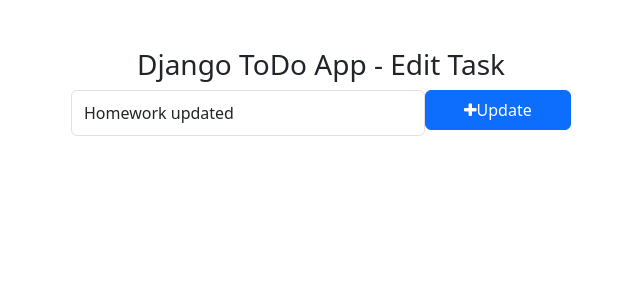
After one commit to Mirav21/DjangoProjects, a Django app: page /todoapp/edit_task/1 in a window 1280 px wide. The commit adds this page. Shown: the top 300 px of the page, without its empty margins (319-959 px from the left). Run offline with Django 5.2, Linux system fonts and the light colour scheme; data comes from the database, SQL or seed files in the repository; both versions use the stored data as it was after the commit.

Commit message:
ToDo Final

```diff
--- a/ToDo/ToDo/views.py
+++ b/ToDo/ToDo/views.py
@@ -5,7 +5,9 @@
 
 def home(request):
     tasks = Task.objects.filter(is_completed=False).order_by('updated_at')
+    completed_tasks = Task.objects.filter(is_completed=True).order_by('updated_at')
     context = {
-        'tasks' : tasks
+        'tasks' : tasks,
+        'completed_tasks' : completed_tasks
     }
     return render(request , 'home.html', context)
--- /dev/null
+++ b/ToDo/templates/edit_task.html
@@ -0,0 +1,38 @@
+{% load static %}
+
+<!DOCTYPE html>
+<html lang="en">
+<head>
+    <meta charset="UTF-8">
+    <meta http-equiv="X-UA-Compatible" content="IE=edge">
+    <meta name="viewport" content="width=device-width, initial-scale=1.0">
+    <title>EDIT TODO TASK</title>
+
+    <!-- Bootstrap -->
+    <link href="https://cdn.jsdelivr.net/npm/bootstrap@5.3.0-alpha1/dist/css/bootstrap.min.css" rel="stylesheet" integrity="sha384-GLhlTQ8iRABdZLl6O3oVMWSktQOp6b7In1Zl3/Jr59b6EGGoI1aFkw7cmDA6j6gD" crossorigin="anonymous">
+    <script src="https://cdn.jsdelivr.net/npm/bootstrap@5.3.0-alpha1/dist/js/bootstrap.bundle.min.js" integrity="sha384-w76AqPfDkMBDXo30jS1Sgez6pr3x5MlQ1ZAGC+nuZB+EYdgRZgiwxhTBTkF7CXvN" crossorigin="anonymous"></script>
+    <!-- Font Awesome Icons -->
+    <link rel="stylesheet" href="https://cdnjs.cloudflare.com/ajax/libs/font-awesome/4.7.0/css/font-awesome.min.css">
+
+    <style>
+        .form-control{
+        padding: 1.375rem .75rem !important;
+    }
+    </style>
+</head>
+<body>
+    <div class="container">
+        <h3 class="pt-5 PB-5 text-center">Django ToDo App - Edit Task</h3>
+                <!-- To Do Form -->
+            <form action="{% url 'edit_task' get_task.pk %}" method="POST" style="width: 500px; margin:auto;">
+                {% csrf_token %}
+                <div class="form-group">
+                    <span style="display: flex; height: 40px;">
+                        <input type="text" name="task" class="form-control" placeholder="Add a task" value="{{ get_task.task }}">
+                        <button type="submit" class="btn btn-primary" style="width: 200px;"><i class="fa fa-plus"></i>Update</button>
+                    </span>
+                </div>
+            </form>
+    </div>
+</body>
+</html>
--- a/ToDo/todoapp/urls.py
+++ b/ToDo/todoapp/urls.py
@@ -2,5 +2,9 @@
 from django.urls import path
 
 urlpatterns = [
-    path('addTask/',views.addTask, name='addTask')
+    path('addTask/',views.addTask, name='addTask'),
+    path('mark_as_done/<int:pk>',views.mark_as_done, name="mark_as_done"),
+    path('mark_as_undone/<int:pk>',views.mark_as_undone, name="mark_as_undone"),
+    path('edit_task/<int:pk>',views.edit_task, name="edit_task"),
+    path('delete_task/<int:pk>',views.delete_task, name="delete_task"),
 ]
--- a/ToDo/todoapp/views.py
+++ b/ToDo/todoapp/views.py
@@ -1,5 +1,5 @@
 from django.http import HttpResponse
-from django.shortcuts import redirect, render
+from django.shortcuts import get_object_or_404, redirect, render
 from .models import Task
 
 # Create your views here.
@@ -9,3 +9,34 @@
     task =  request.POST['task']
     Task.objects.create(task=task)
     return redirect('home')
+
+def mark_as_done(request, pk):
+    task = get_object_or_404(Task, pk=pk)
+    task.is_completed = True
+    task.save()
+    return redirect('home')
+
+def mark_as_undone(request, pk):
+    task = get_object_or_404(Task, pk=pk)
+    task.is_completed = False
+    task.save()
+    return redirect('home')
+
+def edit_task(request, pk):
+    get_task = get_object_or_404(Task, pk=pk)
+
+    if request.method == 'POST':
+        new_task = request.POST['task']
+        get_task.task = new_task
+        get_task.save()
+        return redirect('home')
+    else:
+        context = {
+            'get_task' : get_task
+        }
+        return render(request, 'edit_task.html' ,context)
+
+def delete_task(request, pk):
+    task = get_object_or_404(Task, pk=pk)
+    task.delete()
+    return redirect('home')
```
Also changed, not shown: ToDo/templates/home.html (+9 -4 lines), ToDo/db.sqlite3.
